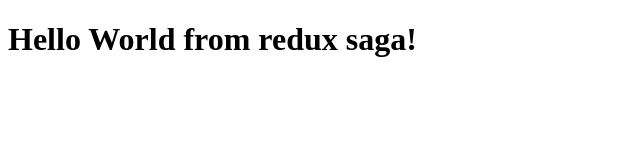
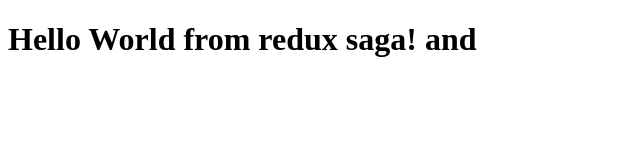
Before and after one commit to CitlalliDMG/wiki-marvel, a React (Create React App) app: page / in a window 1280 px wide. Shown: the top 160 px of the page, without its empty margins (0-640 px from the left). Built offline with nearby package versions, Linux system fonts and the light colour scheme; no server answers.

Commit message:
adds config file to try to hide API keys

```diff
--- a/package.json
+++ b/package.json
@@ -1,4 +1,5 @@
 {
+  "homepage": "https://citlallidmg.github.io/wiki-marvel",
   "name": "wiki-marvel",
   "version": "0.1.0",
   "private": true,
@@ -14,7 +15,9 @@
     "start": "react-scripts start",
     "build": "react-scripts build",
     "test": "react-scripts test",
-    "eject": "react-scripts eject"
+    "eject": "react-scripts eject",
+    "predeploy": "npm run build",
+    "deploy": "gh-pages -d build"
   },
   "eslintConfig": {
     "extends": "react-app"
@@ -28,6 +31,7 @@
   "devDependencies": {
     "eslint-config-prettier": "^3.3.0",
     "eslint-plugin-prettier": "^3.0.0",
+    "gh-pages": "^2.0.1",
     "prettier": "^1.15.3"
   }
 }
--- a/src/Home.js
+++ b/src/Home.js
@@ -3,6 +3,7 @@
 import { connect } from "react-redux";
 
 import { requestHelloWorld } from "./actions";
+import config from "./config";
 
 class Home extends Component {
   componentDidMount() {
@@ -10,7 +11,11 @@
   }
 
   render() {
-    return <h1>{this.props.helloWorld}</h1>;
+    return (
+      <h1>
+        {this.props.helloWorld} and {config.KEYS.KEY_ONE}
+      </h1>
+    );
   }
 }
 
```
Also changed, not shown: 2 other files (tests, documents, lock files or other folders).
